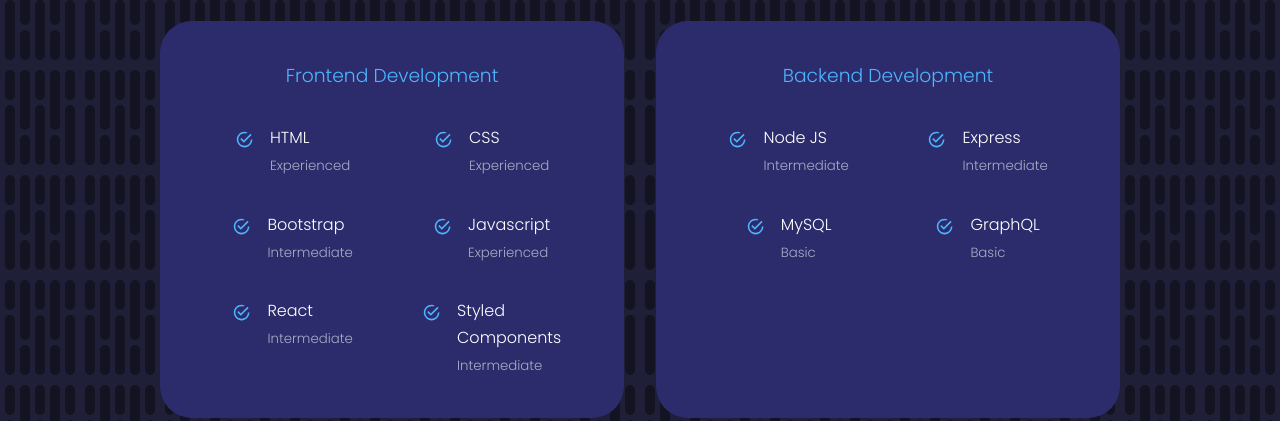
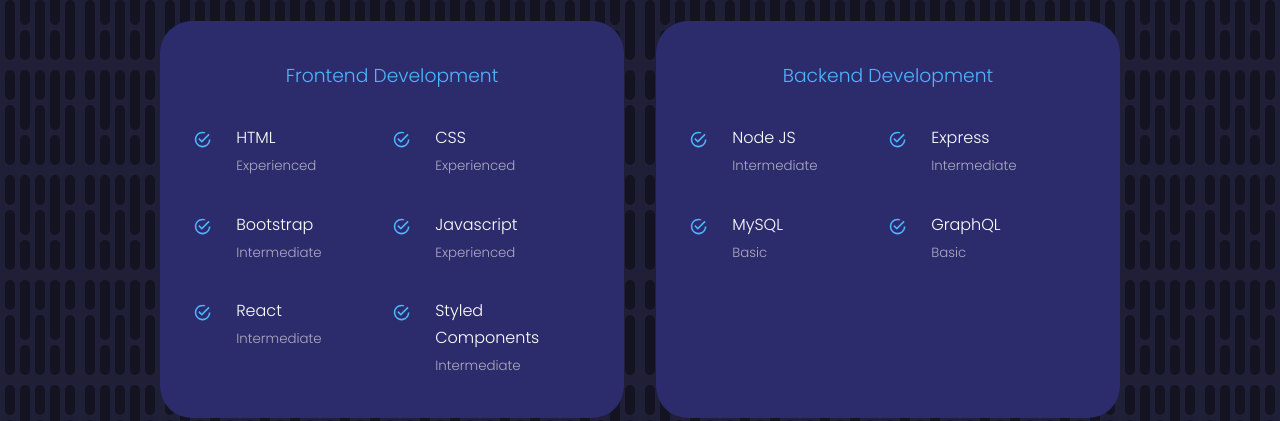
Before and after one commit to thomasPendleton/reactPortfolio2, a React (Create React App) app: page / in a window 1280 px wide. Shown: the part 1720-2141 px from the top of the page. Built offline with nearby package versions, Linux system fonts and the light colour scheme.

Commit message:
favicon update. minor spacing fixes

```diff
--- a/src/components/experience/experience.css
+++ b/src/components/experience/experience.css
@@ -32,8 +32,8 @@
 
 .experience_details {
   display: flex;
-  justify-content: center;
-  gap: 1rem;
+  /* justify-content: center; */
+  gap: 1.5rem;
 }
 
 .experience_details-icon {
--- a/src/components/testimonials/Testimonials.jsx
+++ b/src/components/testimonials/Testimonials.jsx
@@ -2,12 +2,13 @@
 import './testimonials.css'
 
 // import Swiper core and required modules
-import { Pagination } from 'swiper'
 
 import { Swiper, SwiperSlide } from 'swiper/react'
+import { Navigation, Pagination, Mousewheel, Keyboard } from 'swiper'
 
 // Import Swiper styles
 import 'swiper/css'
+import 'swiper/css/navigation'
 import 'swiper/css/pagination'
 
 import { data } from '../../testimonial_data'
@@ -19,10 +20,12 @@
       <h2>Testimonials</h2>
       <Swiper
         className="container testimonials_container"
-        modules={[Pagination]}
+        cssMode={true}
+        navigation={true}
+        modules={[Navigation, Pagination, Mousewheel, Keyboard]}
         spaceBetween={40}
         slidesPerView={1}
-        pagination={{ clickable: true }}
+        pagination={true}
       >
         {data.map((person, idx) => {
           const { avatar, name, review } = person
--- a/src/components/testimonials/testimonials.css
+++ b/src/components/testimonials/testimonials.css
@@ -29,6 +29,10 @@
     background-color: var(--color-primary);
 }
 
+.swiper-button-prev, .swiper-button-next {
+  transform: translateY(-50%);
+}
+
 /* ==================== Media queries (medium devices) =-=================== */
 
 @media screen and (max-width: 1024px) {
--- a/src/data.js
+++ b/src/data.js
@@ -2,6 +2,7 @@
 import IMG2 from './assets/proj2.png'
 import IMG3 from './assets/proj3.png'
 import IMG4 from './assets/proj1(2).png'
+import IMG5 from './assets/mathGameMobile.png'
 
 export const data = [
   {
```
Also changed, not shown: 1 other file (tests, documents, lock files or other folders).
